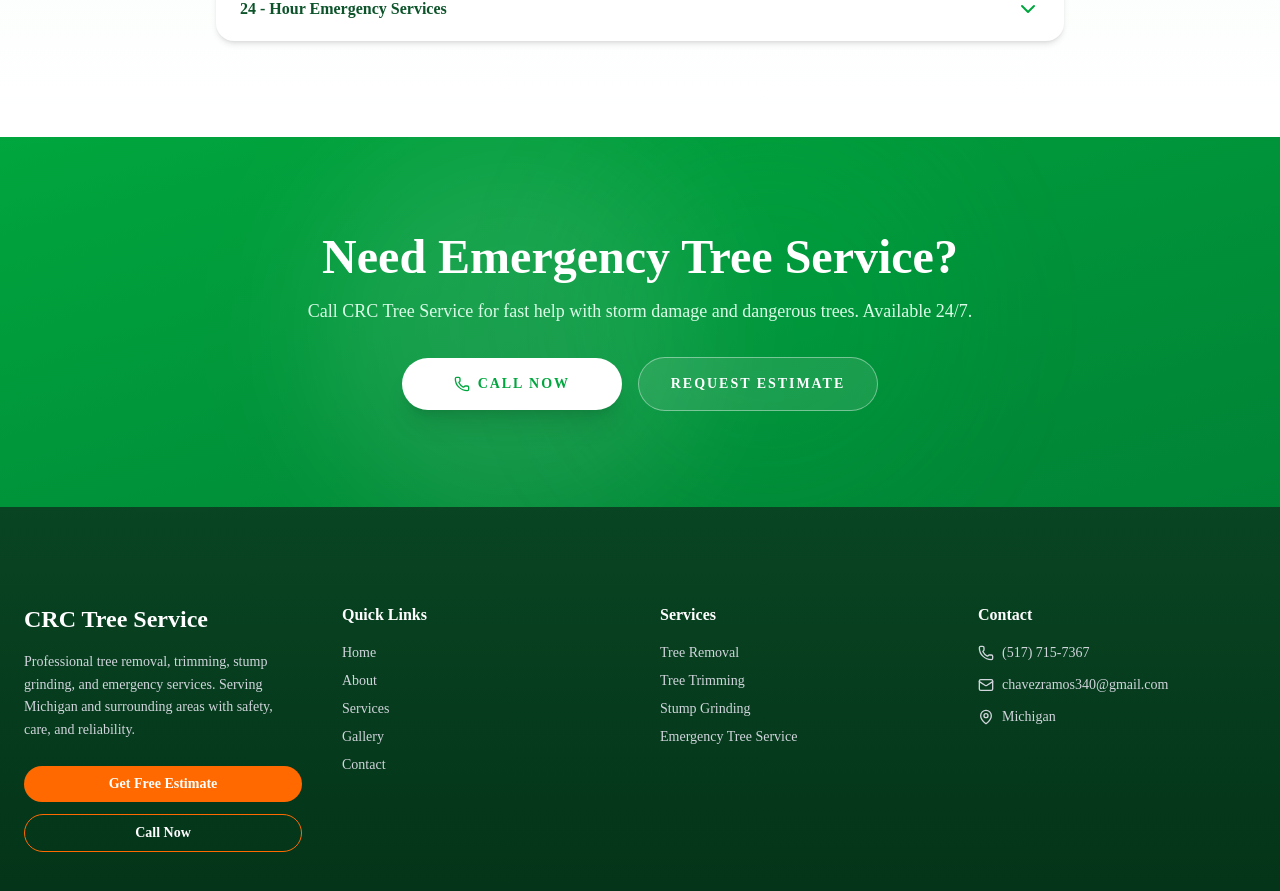
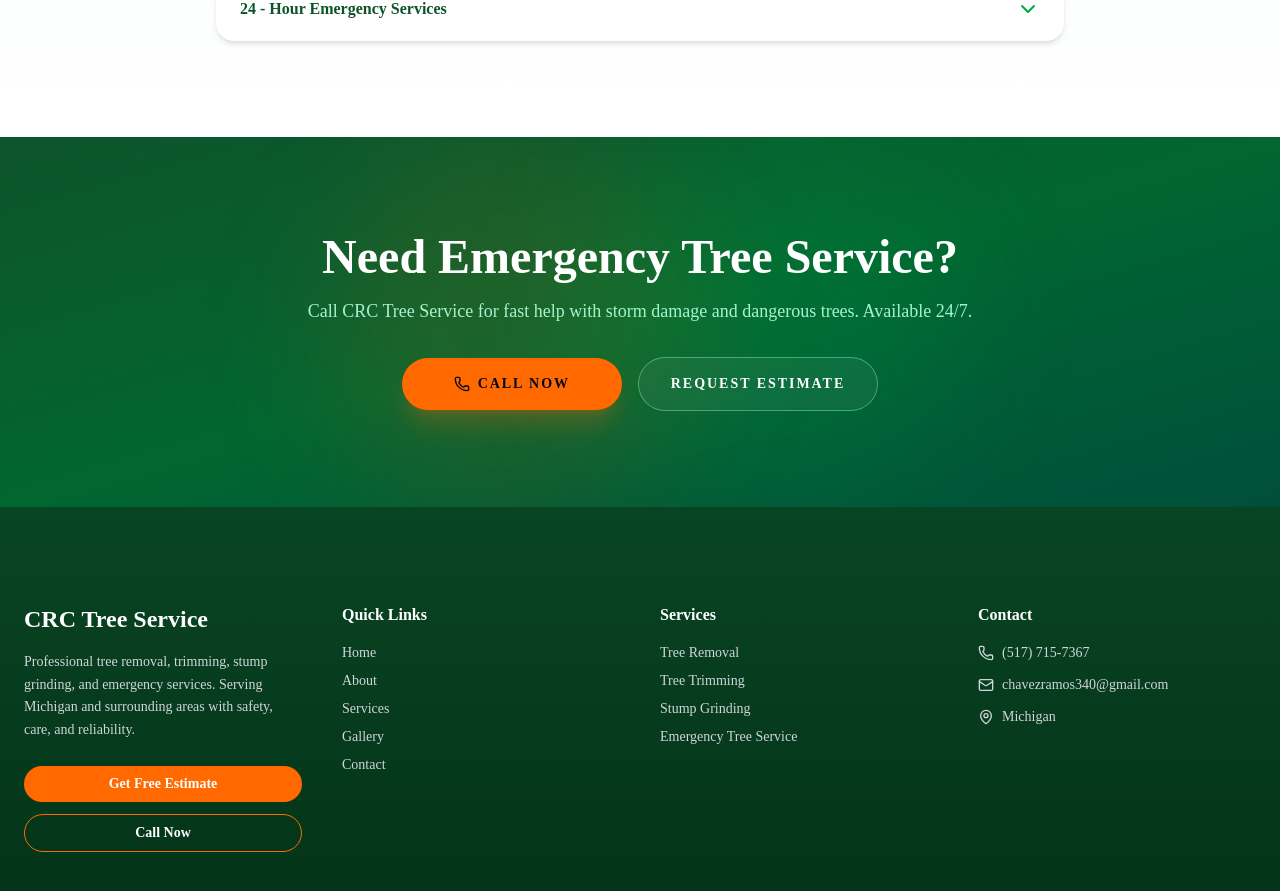
Before and after one commit to Prospernshimiyimana/CRC-Tree-Service, a Next.js app: page /contact in a window 1280 px wide. Shown: the part 3610-4501 px from the top of the page. Built offline with nearby package versions, Linux system fonts and the light colour scheme.

Commit message:
Update CTA sections styling

```diff
--- a/app/contact/page.tsx
+++ b/app/contact/page.tsx
@@ -660,9 +660,9 @@
       </section>
 
       {/* EMERGENCY CTA */}
-      <section className="py-24 bg-gradient-to-br from-green-600 to-green-700 text-white relative overflow-hidden">
+<section className="py-24 bg-gradient-to-br from-green-900 via-green-800 to-emerald-900 text-white relative overflow-hidden">
   <div className="absolute inset-0">
-          <div className="absolute top-0 left-1/4 w-96 h-96 bg-white/10 rounded-full blur-3xl" />
+    <div className="absolute top-0 left-1/4 w-96 h-96 bg-orange-500/10 rounded-full blur-3xl" />
     <div className="absolute bottom-0 right-1/4 w-96 h-96 bg-green-500/10 rounded-full blur-3xl" />
   </div>
 
@@ -676,26 +676,31 @@
       <h2 className="text-4xl md:text-5xl font-bold mb-4">
         Need Emergency Tree Service?
       </h2>
-            <p className="text-green-100 text-lg mb-8 max-w-2xl mx-auto">
-              Call CRC Tree Service for fast help with storm damage and
-              dangerous trees. Available 24/7.
+
+      <p className="text-emerald-200 text-lg mb-8 max-w-2xl mx-auto">
+        Call CRC Tree Service for fast help with storm damage and dangerous
+        trees. Available 24/7.
       </p>
 
       <div className="flex flex-col sm:flex-row items-center justify-center gap-4">
+
+        {/* CALL NOW */}
         <a
           href="tel:+15177157367"
-                className="inline-flex min-w-[220px] items-center justify-center rounded-full bg-white px-8 py-4 text-sm font-semibold uppercase tracking-[0.14em] text-green-600 shadow-xl transition hover:-translate-y-0.5 hover:bg-gray-100"
+          className="inline-flex min-w-[220px] items-center justify-center rounded-full bg-orange-500 px-8 py-4 text-sm font-semibold uppercase tracking-[0.14em] text-slate-950 shadow-xl shadow-orange-500/20 transition hover:-translate-y-0.5 hover:bg-orange-400"
         >
           <Phone className="w-4 h-4 mr-2" />
           Call Now
         </a>
 
+        {/* REQUEST ESTIMATE */}
         <Link
-                href="#estimate-form"
-                className="inline-flex min-w-[220px] items-center justify-center rounded-full border border-white/40 bg-white/10 px-8 py-4 text-sm font-semibold uppercase tracking-[0.14em] text-white transition hover:border-white/60 hover:bg-white/20"
+          href="/contact#estimate-form"
+          className="inline-flex min-w-[220px] items-center justify-center rounded-full border border-emerald-200/40 bg-white/5 px-8 py-4 text-sm font-semibold uppercase tracking-[0.14em] text-white transition hover:border-emerald-100/60 hover:bg-white/10"
         >
           Request Estimate
         </Link>
+
       </div>
     </motion.div>
   </div>
```
Lines whose indentation alone changed are shown as unchanged.
